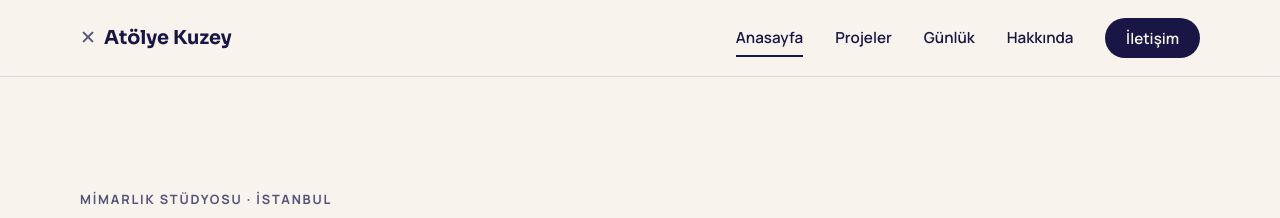
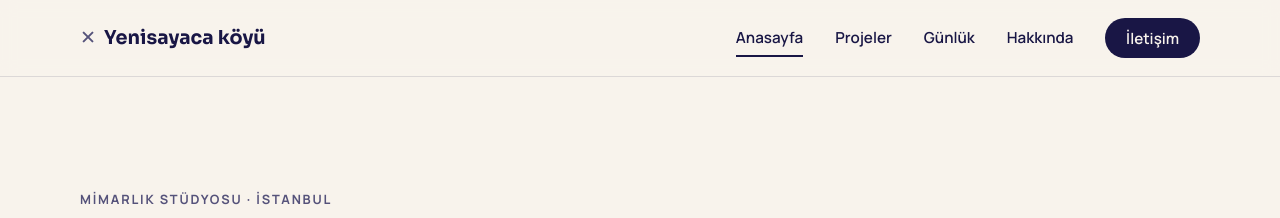
Before and after one commit to bercin/yenisayacakoyu, a Jekyll site: the page built from index.html, in a window 1280 px wide. Shown: the top 218 px of the page. Built offline with Jekyll 4.4.1, drawn with Linux system fonts in a browser that asks for light colours.

Commit message:
header değişikliği

```diff
--- a/_includes/header.html
+++ b/_includes/header.html
@@ -2,7 +2,7 @@
   <div class="wrap header-grid">
     <a class="brand" href="{{ '/' | relative_url }}">
       <span class="brand-mark" aria-hidden="true">✕</span>
-      <span class="brand-name">Atölye Kuzey</span>
+      <span class="brand-name">Yenisayaca köyü</span>
     </a>
 
     <button class="nav-toggle" aria-expanded="false" aria-controls="site-nav">
```
